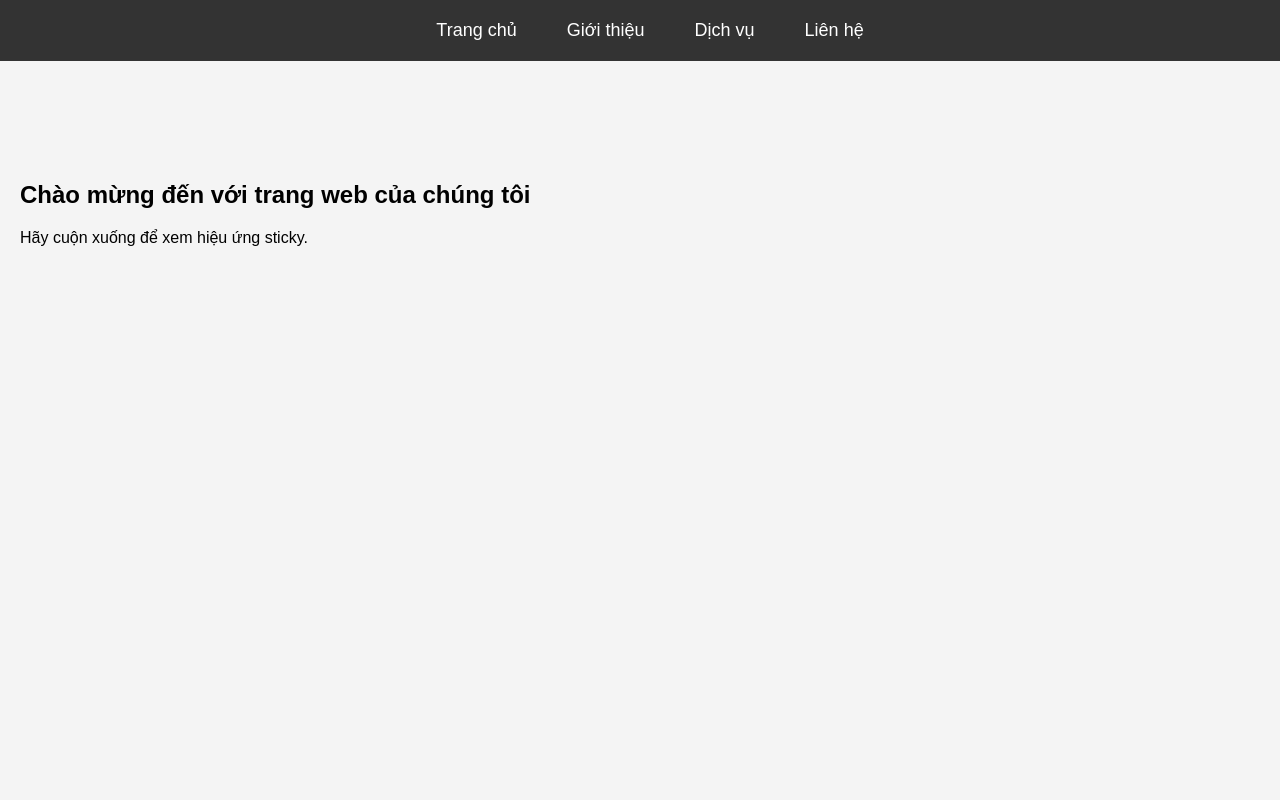
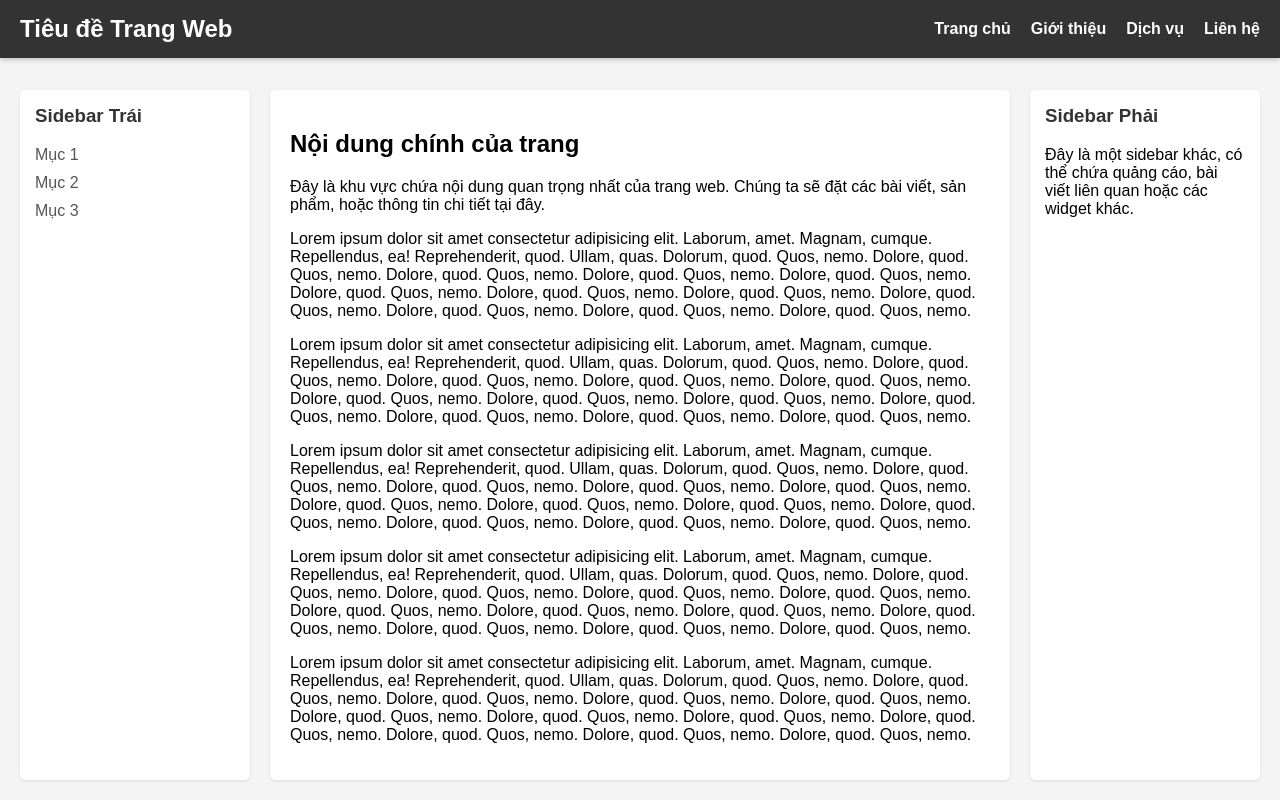
Before and after one commit to dtc245200075-del/my-new-project, a plain HTML site: page index.html in a window 1280 px wide. Shown: the top 800 px of the page. Drawn offline with Linux system fonts and the light colour scheme.

Commit message:
Hoàn thành bài tập Trang chủ giản lược với fixed header

```diff
--- a/index.html
+++ b/index.html
@@ -3,37 +3,47 @@
 <head>
     <meta charset="UTF-8">
     <meta name="viewport" content="width=device-width, initial-scale=1.0">
-    <title>Sticky Navigation</title>
+    <title>Trang Chủ Giản Lược</title>
     <link rel="stylesheet" href="style.css">
 </head>
 <body>
-    <nav class="sticky-menu">
-        <ul>
-            <li><a href="#home">Trang chủ</a></li>
-            <li><a href="#about">Giới thiệu</a></li>
-            <li><a href="#services">Dịch vụ</a></li>
-            <li><a href="#contact">Liên hệ</a></li>
-        </ul>
-    </nav>
+    <header class="main-header">
+        <h1>Tiêu đề Trang Web</h1>
+        <nav>
+            <ul>
+                <li><a href="#">Trang chủ</a></li>
+                <li><a href="#">Giới thiệu</a></li>
+                <li><a href="#">Dịch vụ</a></li>
+                <li><a href="#">Liên hệ</a></li>
+            </ul>
+        </nav>
+    </header>
 
-    <section id="home">
-        <h1>Chào mừng đến với trang web của chúng tôi</h1>
-        <p>Hãy cuộn xuống để xem hiệu ứng sticky.</p>
-    </section>
+    <div class="page-container">
+        <aside class="sidebar left-sidebar">
+            <h3>Sidebar Trái</h3>
+            <ul>
+                <li>Mục 1</li>
+                <li>Mục 2</li>
+                <li>Mục 3</li>
+            </ul>
+        </aside>
 
-    <section id="about">
-        <h2>Giới thiệu</h2>
-        <p>Nội dung giới thiệu rất dài...</p>
-    </section>
+        <main class="main-content">
+            <h2>Nội dung chính của trang</h2>
+            <p>Đây là khu vực chứa nội dung quan trọng nhất của trang web. Chúng ta sẽ đặt các bài viết, sản phẩm, hoặc thông tin chi tiết tại đây.</p>
+            <p>Lorem ipsum dolor sit amet consectetur adipisicing elit. Laborum, amet. Magnam, cumque. Repellendus, ea! Reprehenderit, quod. Ullam, quas. Dolorum, quod. Quos, nemo. Dolore, quod. Quos, nemo. Dolore, quod. Quos, nemo. Dolore, quod. Quos, nemo. Dolore, quod. Quos, nemo. Dolore, quod. Quos, nemo. Dolore, quod. Quos, nemo. Dolore, quod. Quos, nemo. Dolore, quod. Quos, nemo. Dolore, quod. Quos, nemo. Dolore, quod. Quos, nemo. Dolore, quod. Quos, nemo.</p>
+            <p>Lorem ipsum dolor sit amet consectetur adipisicing elit. Laborum, amet. Magnam, cumque. Repellendus, ea! Reprehenderit, quod. Ullam, quas. Dolorum, quod. Quos, nemo. Dolore, quod. Quos, nemo. Dolore, quod. Quos, nemo. Dolore, quod. Quos, nemo. Dolore, quod. Quos, nemo. Dolore, quod. Quos, nemo. Dolore, quod. Quos, nemo. Dolore, quod. Quos, nemo. Dolore, quod. Quos, nemo. Dolore, quod. Quos, nemo. Dolore, quod. Quos, nemo. Dolore, quod. Quos, nemo.</p>
+            <p>Lorem ipsum dolor sit amet consectetur adipisicing elit. Laborum, amet. Magnam, cumque. Repellendus, ea! Reprehenderit, quod. Ullam, quas. Dolorum, quod. Quos, nemo. Dolore, quod. Quos, nemo. Dolore, quod. Quos, nemo. Dolore, quod. Quos, nemo. Dolore, quod. Quos, nemo. Dolore, quod. Quos, nemo. Dolore, quod. Quos, nemo. Dolore, quod. Quos, nemo. Dolore, quod. Quos, nemo. Dolore, quod. Quos, nemo. Dolore, quod. Quos, nemo. Dolore, quod. Quos, nemo.</p>
+            <p>Lorem ipsum dolor sit amet consectetur adipisicing elit. Laborum, amet. Magnam, cumque. Repellendus, ea! Reprehenderit, quod. Ullam, quas. Dolorum, quod. Quos, nemo. Dolore, quod. Quos, nemo. Dolore, quod. Quos, nemo. Dolore, quod. Quos, nemo. Dolore, quod. Quos, nemo. Dolore, quod. Quos, nemo. Dolore, quod. Quos, nemo. Dolore, quod. Quos, nemo. Dolore, quod. Quos, nemo. Dolore, quod. Quos, nemo. Dolore, quod. Quos, nemo. Dolore, quod. Quos, nemo.</p>
+            <p>Lorem ipsum dolor sit amet consectetur adipisicing elit. Laborum, amet. Magnam, cumque. Repellendus, ea! Reprehenderit, quod. Ullam, quas. Dolorum, quod. Quos, nemo. Dolore, quod. Quos, nemo. Dolore, quod. Quos, nemo. Dolore, quod. Quos, nemo. Dolore, quod. Quos, nemo. Dolore, quod. Quos, nemo. Dolore, quod. Quos, nemo. Dolore, quod. Quos, nemo. Dolore, quod. Quos, nemo. Dolore, quod. Quos, nemo. Dolore, quod. Quos, nemo. Dolore, quod. Quos, nemo.</p>
+        </main>
 
-    <section id="services">
-        <h2>Dịch vụ</h2>
-        <p>Danh sách các dịch vụ...</p>
-    </section>
+        <aside class="sidebar right-sidebar">
+            <h3>Sidebar Phải</h3>
+            <p>Đây là một sidebar khác, có thể chứa quảng cáo, bài viết liên quan hoặc các widget khác.</p>
+        </aside>
+    </div>
 
-    <section id="contact">
-        <h2>Liên hệ</h2>
-        <p>Thông tin liên hệ...</p>
-    </section>
 </body>
 </html>
--- a/style.css
+++ b/style.css
@@ -1,54 +1,109 @@
-/* Định dạng chung */
+/* Thiết lập cơ bản */
 body {
+    margin: 0;
     font-family: Arial, sans-serif;
+    background-color: #f4f4f4;
+}
+
+/* Header cố định */
+.main-header {
+    position: fixed; /* Đặt header cố định */
+    top: 0; /* Gắn vào cạnh trên của viewport */
+    left: 0; /* Gắn vào cạnh trái của viewport */
+    width: 100%; /* Chiếm toàn bộ chiều rộng */
+    background-color: #333;
+    color: white;
+    padding: 15px 20px;
+    box-shadow: 0 2px 5px rgba(0,0,0,0.2);
+    display: flex; /* Dùng Flexbox để căn chỉnh nội dung bên trong */
+    justify-content: space-between;
+    align-items: center;
+    z-index: 1000; /* Đảm bảo header nằm trên các phần tử khác */
+    box-sizing: border-box;
+}
+
+.main-header h1 {
     margin: 0;
+    font-size: 24px;
+}
+
+.main-header nav ul {
+    list-style: none;
+    margin: 0;
+    padding: 0;
+    display: flex;
+}
+
+.main-header nav ul li {
+    margin-left: 20px;
+}
+
+.main-header nav ul li a {
+    color: white;
+    text-decoration: none;
+    font-weight: bold;
+}
+
+/* Điều chỉnh luồng tài liệu sau header cố định */
+/* Vì header đã thoát khỏi luồng tài liệu, nội dung chính sẽ bị header che mất. */
+/* Chúng ta cần thêm một margin-top cho body hoặc một container chính để đẩy nội dung xuống. */
+body {
+    padding-top: 70px; /* Điều chỉnh giá trị này bằng chiều cao của header */
+}
+
+/* Container cho bố cục chính (sidebar + nội dung) */
+.page-container {
+    display: flex; /* Kích hoạt Flexbox */
+    justify-content: space-between; /* Đặt khoảng trống giữa các phần tử con */
+    margin: 20px; /* Tạo khoảng cách xung quanh container */
+    gap: 20px; /* Khoảng cách giữa các cột */
+}
+
+.sidebar {
+    background-color: #fff;
+    padding: 15px;
+    border-radius: 5px;
+    box-shadow: 0 1px 3px rgba(0,0,0,0.1);
+    flex-shrink: 0; /* Ngăn sidebar bị co lại khi không đủ chỗ */
+}
+
+.left-sidebar {
+    width: 200px; /* Chiều rộng cố định cho sidebar trái */
+}
+
+.right-sidebar {
+    width: 200px; /* Chiều rộng cố định cho sidebar phải */
+}
+
+.main-content {
+    background-color: #fff;
+    padding: 20px;
+    border-radius: 5px;
+    box-shadow: 0 1px 3px rgba(0,0,0,0.1);
+    flex-grow: 1; /* Cho phép nội dung chính chiếm hết không gian còn lại */
+}
+
+/* Các kiểu dáng phụ cho sidebar */
+.sidebar h3 {
+    margin-top: 0;
+    color: #333;
+}
+
+.sidebar ul {
+    list-style: none;
     padding: 0;
 }
 
-/* Thanh điều hướng */
-.sticky-menu {
-    position: sticky;
-    top: 0;
-    background-color: #333;
-    color: white;
-    padding: 10px;
-    text-align: center;
-    width: 100%;
-    z-index: 1000;
+.sidebar ul li {
+    margin-bottom: 10px;
+    color: #555;
 }
 
-.sticky-menu ul {
-    list-style: none;
-    padding: 0;
-    margin: 0;
-    display: flex;
-    justify-content: center;
+/* Đảm bảo trang có đủ chiều cao để cuộn */
+html {
+    height: 100%;
 }
-
-.sticky-menu ul li {
-    margin: 0 15px;
+body {
+    min-height: 1500px; /* Đặt chiều cao tối thiểu để có thể cuộn trang */
+    padding-top: 70px; /* Đã có ở trên, nhưng nhắc lại để đảm bảo */
 }
-
-.sticky-menu ul li a {
-    color: white;
-    text-decoration: none;
-    font-size: 18px;
-    padding: 10px;
-    display: block;
-}
-
-.sticky-menu ul li a:hover {
-    background-color: #575757;
-    border-radius: 5px;
-}
-
-/* Nội dung trang web */
-section {
-    padding: 100px 20px;
-    height: 100vh;
-}
-
-#home { background-color: #f4f4f4; }
-#about { background-color: #ddd; }
-#services { background-color: #bbb; }
-#contact { background-color: #999; }
```
